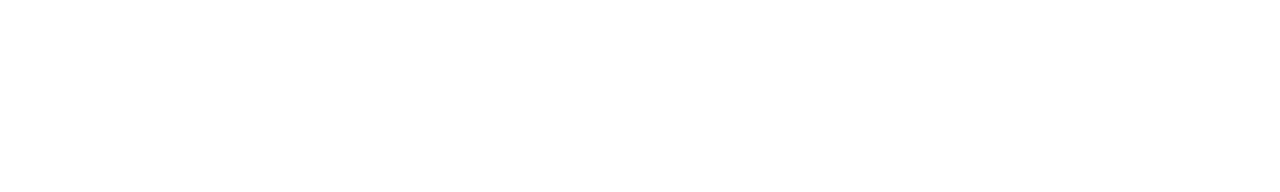
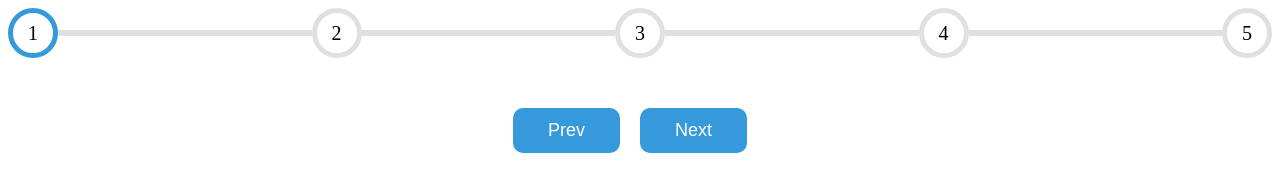
Before and after one commit to acciojob/progress-bar-debasisnayak12, a website: page main.html in a window 1280 px wide. Drawn offline with Linux system fonts and the light colour scheme.

Commit message:
created a submission

```diff
--- a/main.html
+++ b/main.html
@@ -8,6 +8,21 @@
 
 <body>
 	<!-- the entire body must be written by student -->
+	<div id="container">
+		<div class="circle active" id="circle-1">1</div>
+		<div class="line"></div>
+		<div class="circle" id="circle-2">2</div>
+		<div class="line"></div>
+		<div class="circle" id="circle-3">3</div>
+		<div class="line"></div>
+		<div class="circle" id="circle-4">4</div>
+		<div class="line"></div>
+		<div class="circle" id="circle-5">5</div>
+	</div>
+	<div class="btn">
+	    <button id="prev" onclick="prev()">Prev</button>
+	    <button id="next" onclick="next()">Next</button>
+	</div>
     <script type="text/javascript" src="./script.js">
 </script>
 
--- a/script.js
+++ b/script.js
@@ -1 +1,40 @@
 //your JS code here. If required.
+let currElement = document.querySelector("#circle-1");
+const nextBtn = document.getElementById("next");
+const prevBtn = document.getElementById("prev");
+let pos = 1;
+
+function next() {
+	// if(prevBtn.disabled) prevBtn.disabled = false;
+	if(pos < 5){
+		const nextLine = currElement.nextElementSibling;
+		nextLine.classList.add("active");
+		const nextCircle = nextLine.nextElementSibling;
+		nextCircle.classList.add("active");
+
+		currElement = nextCircle;
+	    pos++;
+
+		// if(pos === 5){
+		// 	nextBtn.disabled = true;
+		// }
+	}else{
+		alert("Reached limit");
+	}
+}
+
+function prev() {
+	// if(nextBtn.disabled) nextBtn.disabled = false;
+	if(pos !== 1){
+		currElement.classList.remove("active");
+		const prevLine = currElement.previousElementSibling;
+		prevLine.classList.remove("active");
+		currElement = prevLine.previousElementSibling;
+		pos--;
+
+		// if(pos === 1){
+		// 	prevBtn.disabled = true;
+		// }
+	}
+
+}
--- a/styles.css
+++ b/styles.css
@@ -1 +1,38 @@
 /*  your css code here. If applicable */
+#container{
+	display:flex;
+	align-items:center;
+}
+.circle{
+	width:40px;
+	height:40px;
+	border-radius:50%;
+	border:5px solid #e0e0e0;
+	display:flex;
+	align-items:center;
+	justify-content:center;
+	font-size:20px;
+}
+.line{
+	border:3px solid #e0e0e0;
+	flex-grow:1;
+}
+.active{
+	border-color:#3699db;
+}
+.btn{
+	display:flex;
+	justify-content:center;
+	align-items:center;
+	margin:50px;
+}
+button{
+	padding:12px 35px;
+	font-size:18px;
+	margin-right:20px !important;
+	border:none;
+	color:#fff;
+	border-radius:10px;
+	background:#3699db;
+	cursor:pointer;
+}
```
